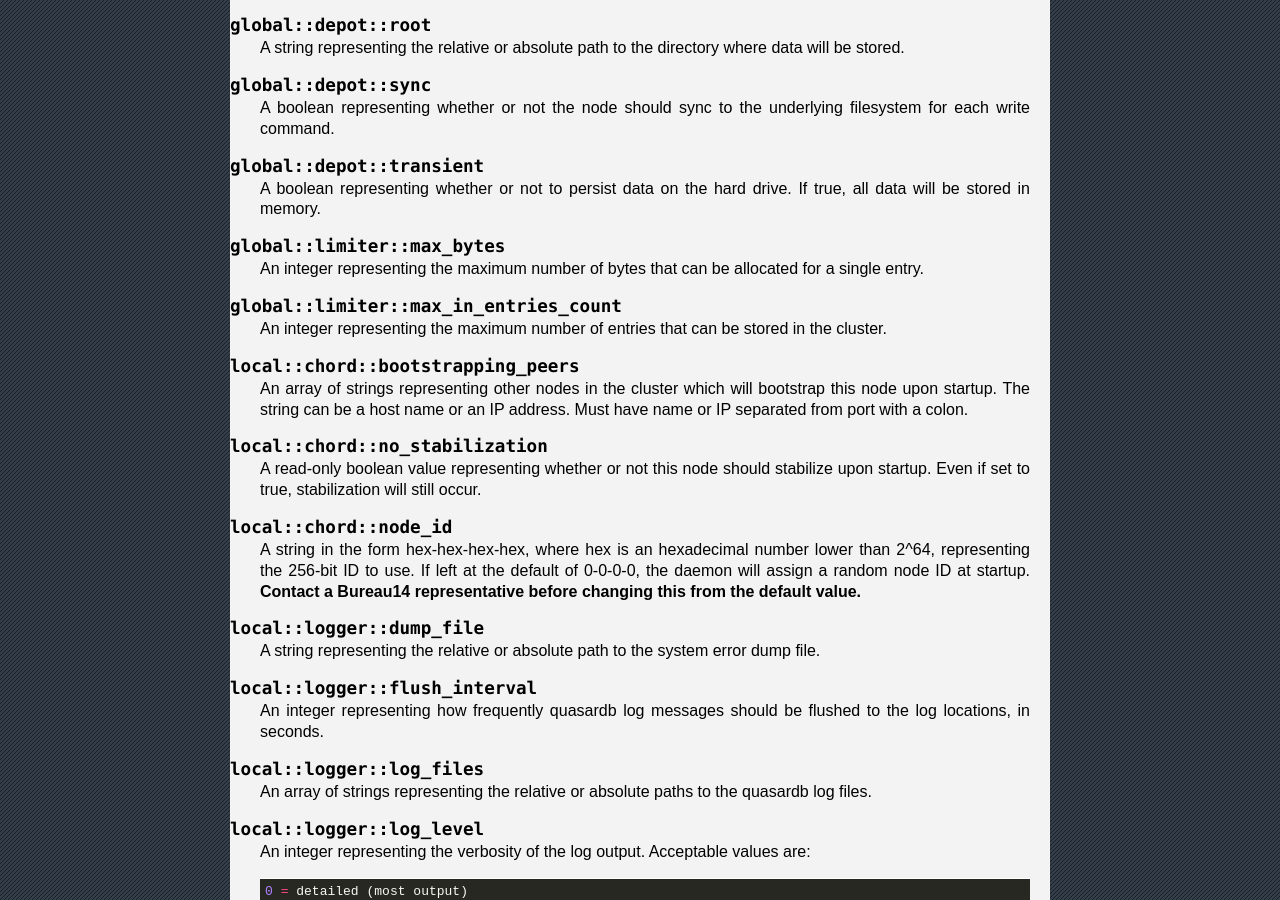
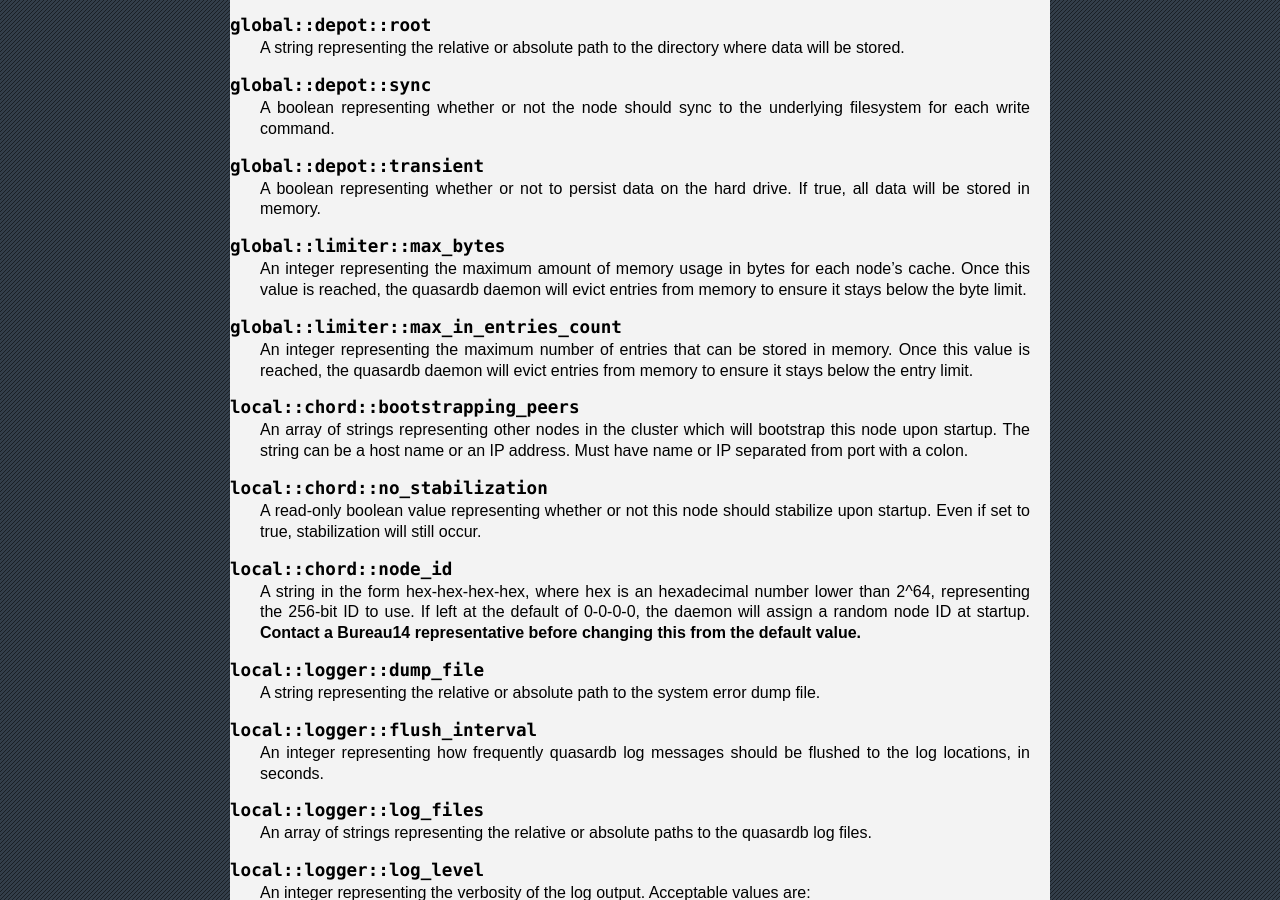
Before and after one commit to iltommi/qdb-documentation, a Sphinx documentation site: the page built from source/reference/qdbd.rst, in a window 1280 px wide and 900 px high, scrolled down 13986 px. Built offline with Sphinx 7.4.7, drawn with Linux system fonts in a browser that asks for light colours; formulas are drawn with MathJax 3; pages that are not in the unit, such as notebooks, are missing from menus.

Commit message:
Fix incorrect descriptions on qdbd memory limiter options.

```diff
--- a/source/reference/qdbd.rst
+++ b/source/reference/qdbd.rst
@@ -707,11 +707,11 @@ The default configuration file is shown below::
 
 .. describe:: global::limiter::max_bytes
 
-    An integer representing the maximum number of bytes that can be allocated for a single entry.
+    An integer representing the maximum amount of memory usage in bytes for each node's cache. Once this value is reached, the quasardb daemon will evict entries from memory to ensure it stays below the byte limit.
 
 .. describe:: global::limiter::max_in_entries_count
 
-    An integer representing the maximum number of entries that can be stored in the cluster.
+    An integer representing the maximum number of entries that can be stored in memory. Once this value is reached, the quasardb daemon will evict entries from memory to ensure it stays below the entry limit.
 
 .. describe:: local::chord::bootstrapping_peers
 
```
